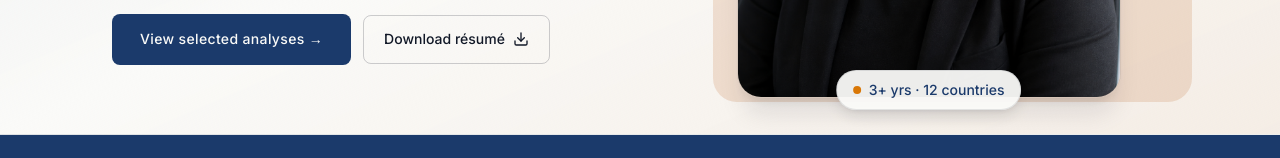
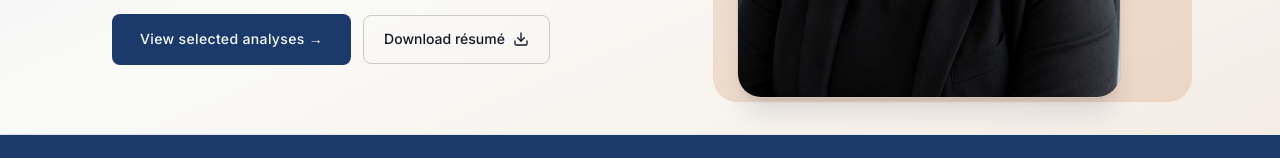
Before and after one commit to keren-wangombe/Keren-Wang-ombe, a Next.js app: page / in a window 1280 px wide. Shown: the part 489-647 px from the top of the page. Built offline with nearby package versions, Linux system fonts and the light colour scheme; no server answers.

Commit message:
Remove the '3+ yrs · 12 countries' chip from the home hero (data)
Co-Authored-By: Claude Opus 4.8 <noreply@anthropic.com>
Claude-Session: https://claude.ai/code/session_01HxtneJgHKcrW2nLiGkUmAT

```diff
--- a/app/page.tsx
+++ b/app/page.tsx
@@ -75,11 +75,6 @@ export default function HomePage() {
             <div className="relative mx-auto max-w-sm overflow-hidden rounded-3xl border border-ink/10 shadow-xl shadow-ink/10">
               {/* eslint-disable-next-line @next/next/no-img-element */}
               <img src={heroPortrait} alt="Keren Wang'ombe" className="aspect-[4/5] w-full object-cover" />
-            </div>
-            {/* small floating highlight chip */}
-            <div className="absolute -bottom-3 left-1/2 flex -translate-x-1/2 items-center gap-2 rounded-full border border-ink/10 bg-paper/95 px-4 py-2 shadow-lg shadow-ink/10">
-              <span className="h-2 w-2 rounded-full bg-amber-bright" aria-hidden />
-              <span className="text-small font-medium text-signature">3+ yrs · 12 countries</span>
             </div>
           </Reveal>
         </div>
```
